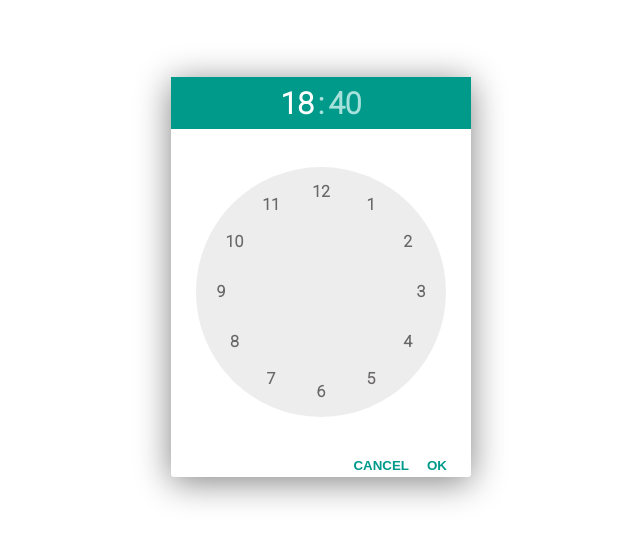
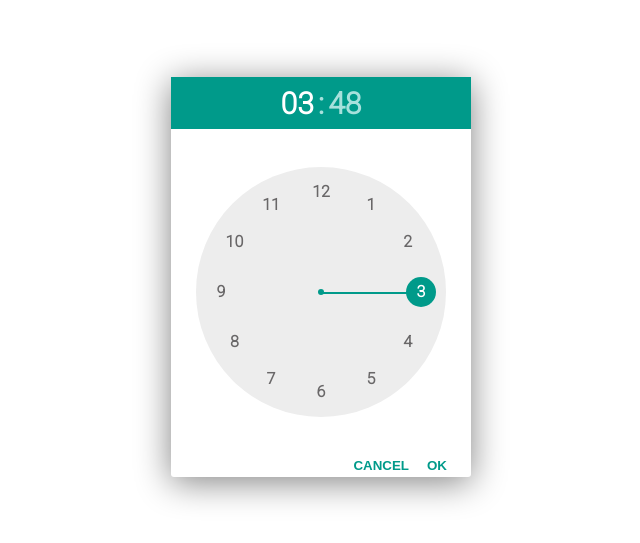
Before and after one commit to juliosampaio/react-time-picker, a React (Create React App) app: page / in a window 1280 px wide. Shown: the part 123-666 px from the top of the page, without its empty margins (319-959 px from the left). Built offline with nearby package versions, Linux system fonts and the light colour scheme.

Commit message:
Add clock arms

```diff
--- a/package.json
+++ b/package.json
@@ -3,6 +3,7 @@
   "version": "0.1.0",
   "private": true,
   "dependencies": {
+    "moment": "^2.20.1",
     "react": "^16.2.0",
     "react-dom": "^16.2.0",
     "react-scripts": "1.1.1"
--- a/src/components/Clock.js
+++ b/src/components/Clock.js
@@ -1,8 +1,12 @@
 import React from 'react'
 import styled, { css } from 'styled-components';
 
+const HOURS = 'HOURS'
+const MINUTES = 'MINUTES'
 export default class Clock extends React.Component {
+  static ACTIVE_VIEW = { HOURS, MINUTES }
   state = {
+    activeView: HOURS,
     hours: [3, 4, 5, 6, 7, 8, 9, 10, 11, 12, 1, 2],
     minutes: [
       "15","16","17","18","19","20","21","22","23","24",
@@ -11,20 +15,58 @@ export default class Clock extends React.Component {
       "45","46","47","48","49","50","51","52","53","54",
       "55","56","57","58","59","00","01","02","03","04",
       "05","06","07","08","09","10","11","12","13","14"
-    ]
+    ],
+    selectedHours: 12,
+    selectedHours: '00'
   }
+
+  componentWillMount = () => {
+    const { selectedHours, selectedMinutes } = this.props
+    this.setState({ selectedHours, selectedMinutes })
+  }
+
+  activateView = (activeView) => {
+    this.setState({ activeView })
+    this.props.onChange(activeView, this.state.selectedHours, this.state.selectedMinutes)
+  }
+
+  selectHours = (hours) => {
+    this.setState({ selectedHours: hours })
+    // this.activateView(MINUTES)
+    this.props.onChange(this.state.activeView, hours, this.state.selectedMinutes)
+  }
+
+  selectMinutes = (minutes) => {
+    this.setState({ selectedMinutes: minutes })
+    // this.activateView(HOURS)
+    this.props.onChange(this.state.activeView, this.state.selectedHours, minutes)
+  }
+
   render(){
     return (
       <ClockWrapper>
-        <DigitsContainer active>
-          {this.state.hours.map((d, idx) => <Digit deg={idx * 30} key={d} major>{d}</Digit>)}
+        <ClockCenter />
+        <DigitsContainer active={this.state.activeView === HOURS}>
+          {this.state.hours.map((d, idx) =>
+            <Digit
+              active={this.state.selectedHours == d}
+              deg={idx * 30}
+              key={d}
+              major
+              onClick={() => this.activateView(MINUTES)}
+              onMouseOver={() => this.selectHours(d)}
+            >{d}</Digit>
+          )}
         </DigitsContainer>
-        <DigitsContainer>
+        <DigitsContainer active={this.state.activeView === MINUTES}>
           {this.state.minutes.map((d, idx) =>
             <Digit
+              active={this.state.selectedMinutes == d}
               deg={idx * 6}
               key={d}
               major={0+d % 5 === 0 }
+              onClick={() => this.activateView(HOURS)}
+              onMouseOver={() => this.selectMinutes(d)}
             >{d}</Digit>
           )}
         </DigitsContainer>
@@ -42,7 +84,20 @@ const ClockWrapper = styled.div`
   display: flex;
   justify-content: center;
   align-items: center;
+  position: relative;
 `
+
+const ClockCenter = styled.div`
+  position: absolute;
+  top: 50%;
+  left: 50%;
+  width: 6px;
+  height: 6px;
+  margin: -3px;
+  background: #009A8A;
+  border-radius: 50%;
+`
+
 const DigitsContainer = styled.ul`
   display: ${props => props.active ? 'block' : 'none'};
   padding: 0;
@@ -78,12 +133,19 @@ const Digit = styled.li`
     }
   `}
   ${props => props.active && css`
-
-  `}
-  &:hover {
     background-color: #009A8A;
     color: #ffffff;
-    opacity: 0.9;
+    &:before {
+      content: '';
+      background: #009A8A;
+      width: 90px;
+      border: 1px solid #009A8A;
+      position: absolute;
+      top: 50%;
+      left: 50%;
+      transform-origin: left;
+      transform: rotate(${props => props.deg }deg) translateX(-100px);
+    }
     &:after {
       content: '';
       background: #ffffff;
@@ -95,5 +157,10 @@ const Digit = styled.li`
       top: 50%;
       left: 50%;
     }
+  `}
+  &:hover {
+    background-color: #009A8A;
+    color: #ffffff;
+    opacity: 0.9;
   }
 `
--- a/src/components/TimePicker.js
+++ b/src/components/TimePicker.js
@@ -1,11 +1,19 @@
 import React from 'react'
-import styled, { ThemeProvider } from 'styled-components'
+import styled, { css, ThemeProvider } from 'styled-components'
+import moment from 'moment'
 import media from '../utils/media'
 import Clock from './Clock'
 
 class TimePicker extends React.Component {
   state = {
-    time: { hours: 18, minutes: 40}
+    activeView: Clock.ACTIVE_VIEW.HOURS,
+    time: { hours: moment().format('hh'), minutes: moment().minutes()}
+  }
+
+  handleTimeChange = (activeView, hours, minutes) => {
+    console.log(activeView, hours, minutes)
+    const time = { hours, minutes }
+    this.setState({ activeView, time })
   }
 
   render() {
@@ -13,13 +21,21 @@ class TimePicker extends React.Component {
       <ThemeProvider theme={this.props.theme || DefaultTheme} >
         <Wrapper>
           <Header>
-            <Hours className="active">{this.state.time.hours}</Hours>
+            <Hours active={this.state.activeView === Clock.ACTIVE_VIEW.HOURS}>
+              {this.state.time.hours}
+            </Hours>
             <Separator>:</Separator>
-            <Minutes>{this.state.time.minutes}</Minutes>
+            <Minutes active={this.state.activeView === Clock.ACTIVE_VIEW.MINUTES}>
+              {this.state.time.minutes}
+            </Minutes>
           </Header>
           <Content>
             <ClockWrapper>
-              <Clock />
+              <Clock
+                onChange={this.handleTimeChange}
+                selectedHours={this.state.time.hours}
+                selectedMinutes={this.state.time.minutes}
+              />
             </ClockWrapper>
             <Footer>
               <Button>{this.props.cancelText}</Button>
@@ -66,9 +82,9 @@ const Header = styled.div`
 const HeaderItem = styled.h2`
   cursor: pointer;
   margin: 2px;
-  &.active {
+  ${props => props.active && css`
     color: ${props => props.theme.headerActiveColor};
-  }
+  `}
 `
 
 const Hours = HeaderItem.extend``
```
Also changed, not shown: 1 other file (tests, documents, lock files or other folders).
